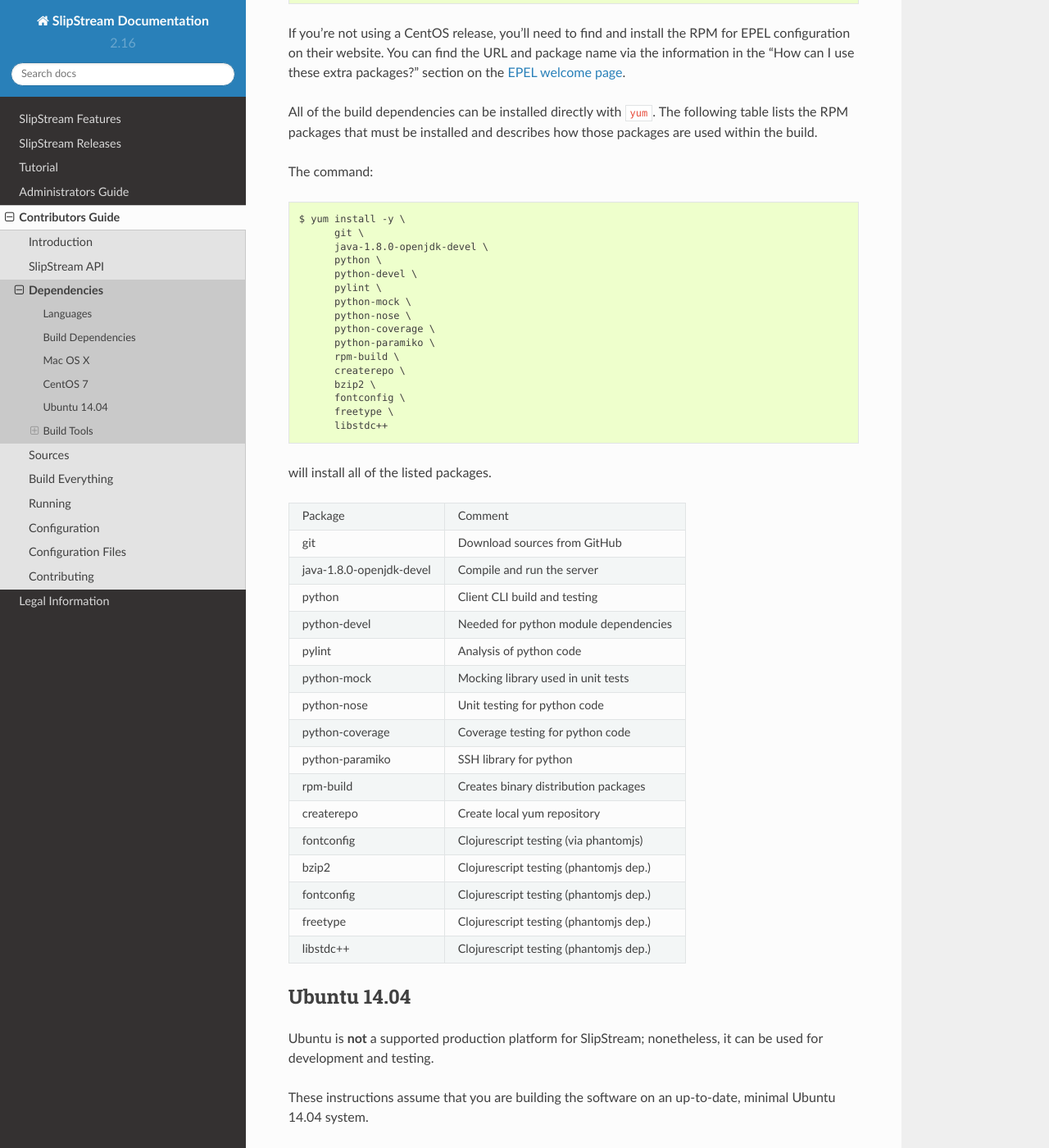
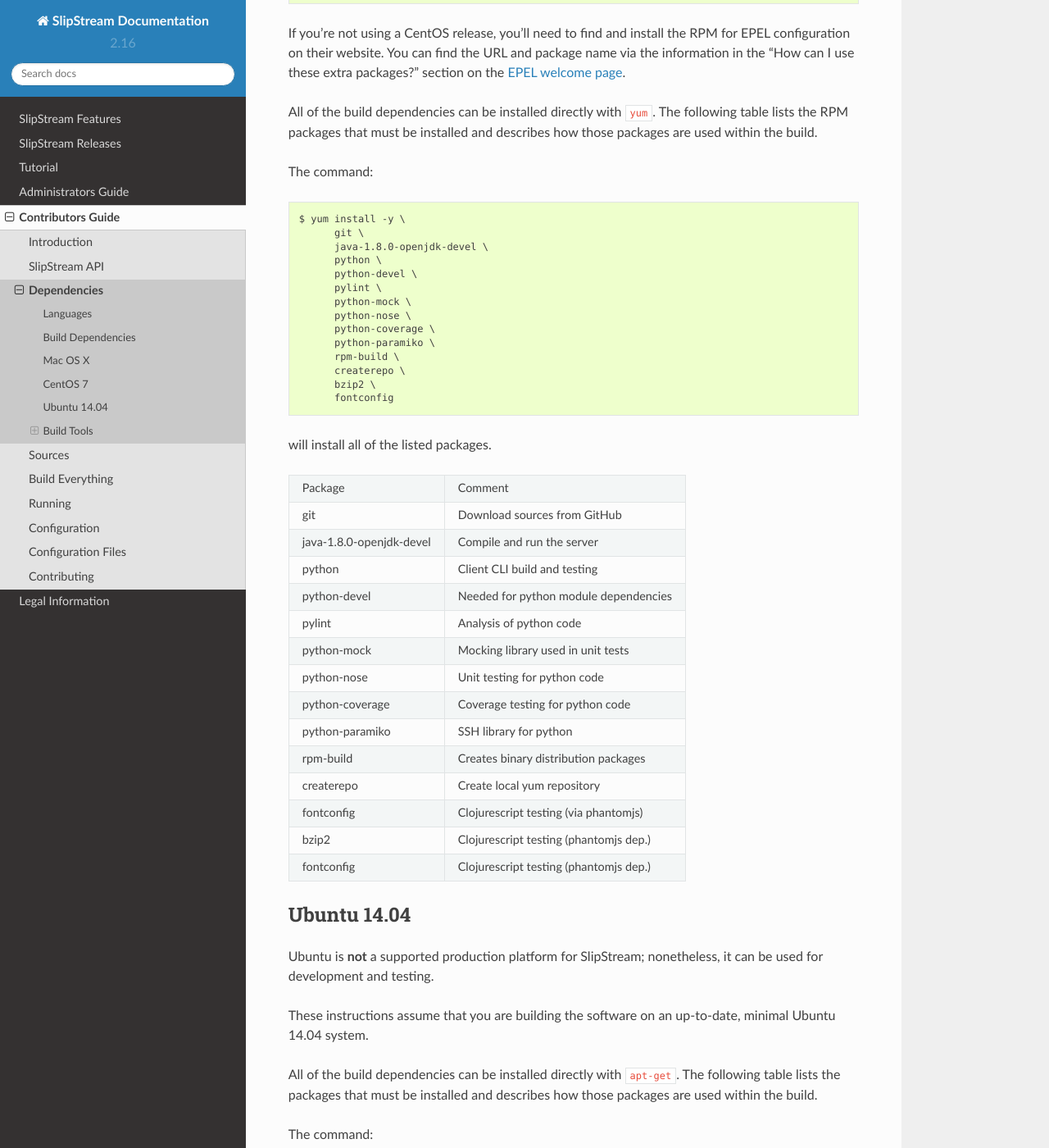
Before and after one commit to slipstream/SlipStreamDocumentation, a Sphinx documentation site: the page built from docs/developer_guide/dependencies.rst, in a window 1280 px wide and 1400 px high, scrolled down 1530 px. Shown: the whole window at 82% size. Built offline with Sphinx 7.4.7 and the Read the Docs theme 2.0.0, drawn with Linux system fonts in a browser that asks for light colours; some of the changed text lies outside the part shown.

Commit message:
update dependencies

```diff
--- a/docs/developer_guide/dependencies.rst
+++ b/docs/developer_guide/dependencies.rst
@@ -97,9 +97,7 @@
           rpm-build \
           createrepo \
           bzip2 \
-          fontconfig \
-          freetype \
-          libstdc++
+          fontconfig
 
 will install all of the listed packages.
 
@@ -134,10 +132,6 @@
 +----------------------------+-----------------------------------------+
 | fontconfig                 | Clojurescript testing (phantomjs dep.)  |
 +----------------------------+-----------------------------------------+
-| freetype                   | Clojurescript testing (phantomjs dep.)  |
-+----------------------------+-----------------------------------------+
-| libstdc++                  | Clojurescript testing (phantomjs dep.)  |
-+----------------------------+-----------------------------------------+
 
 Ubuntu 14.04
 ------------
@@ -166,9 +160,7 @@
           rpm \
           createrepo \
           bzip2 \
-          fontconfig \
-          freetype \
-          libstdc++
+          fontconfig
 
 will install all of the listed packages.
 
@@ -200,10 +192,6 @@
 | bzip2             | Clojurescript testing (phantomjs dep.)  |
 +-------------------+-----------------------------------------+
 | fontconfig        | Clojurescript testing (phantomjs dep.)  |
-+-------------------+-----------------------------------------+
-| freetype          | Clojurescript testing (phantomjs dep.)  |
-+-------------------+-----------------------------------------+
-| libstdc++         | Clojurescript testing (phantomjs dep.)  |
 +-------------------+-----------------------------------------+
 
 .. important::
```
